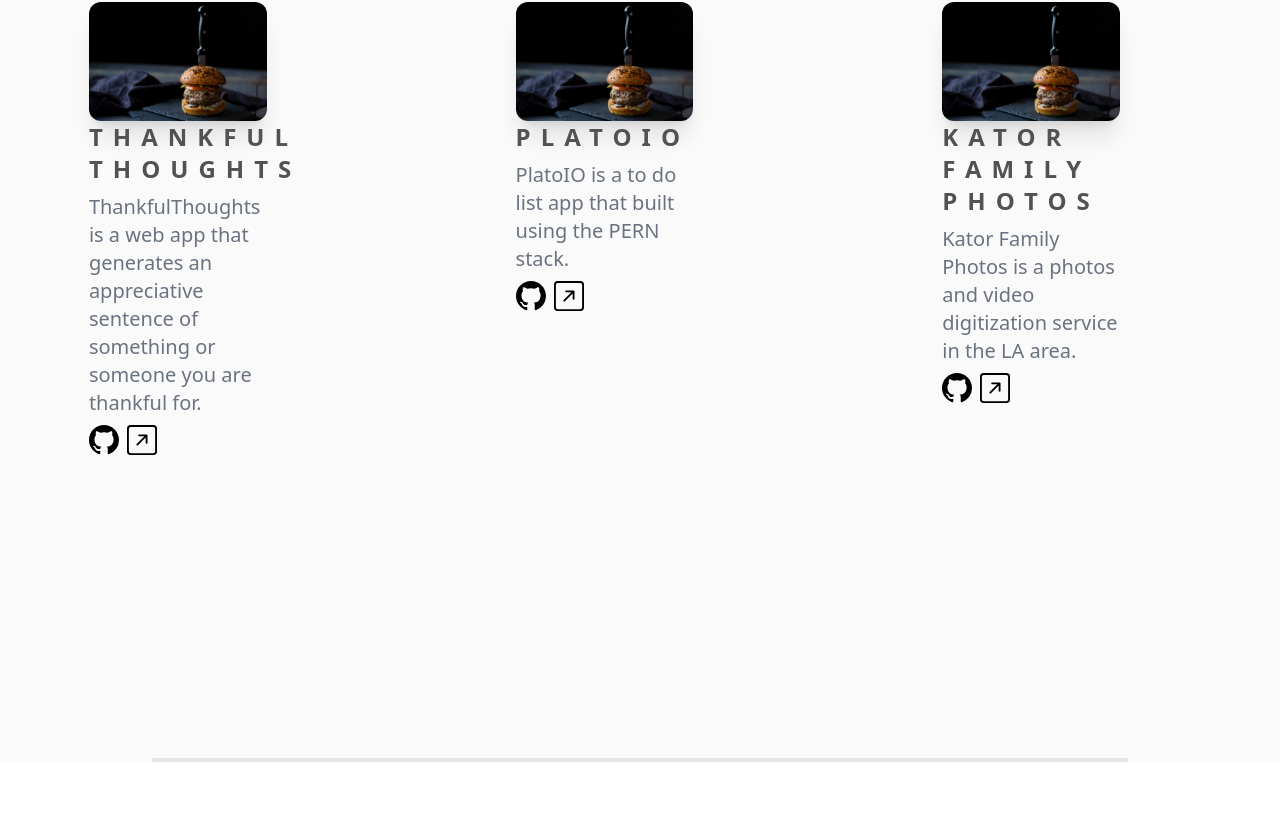
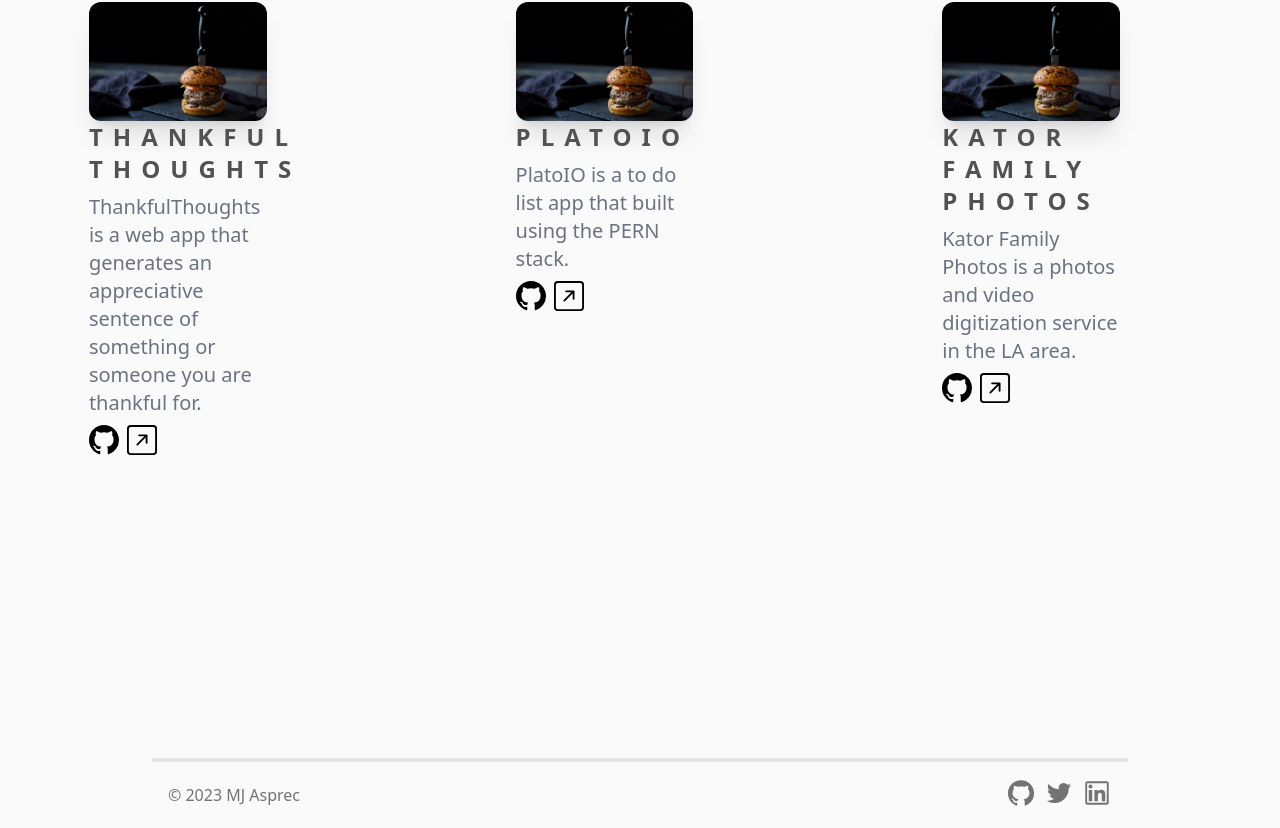
Before and after one commit to mjasprec14/next-portfolio, a Next.js app: page / in a window 1280 px wide. Shown: the part 1757-2585 px from the top of the page. Before the commit the page ends 2519 px from the top, so only its background shows below. Built offline with nearby package versions, Linux system fonts and the light colour scheme.

Commit message:
feat: Footer section

```diff
--- a/src/components/Footer/Footer.tsx
+++ b/src/components/Footer/Footer.tsx
@@ -1,4 +1,10 @@
+import Link from 'next/link';
 import React from 'react';
+import {
+  AiOutlineGithub,
+  AiOutlineTwitter,
+  AiOutlineLinkedin,
+} from 'react-icons/ai';
 
 type Props = {};
 
@@ -9,6 +15,47 @@ const Footer = (props: Props) => {
       className='mx-auto max-w-3xl px-4 sm:px-6 md:max-w-5xl'
     >
       <hr className='w-full h-1 mx-auto mt-8 bg-neutral-200 border-0' />
+
+      <div className='mx-auto p-4 flex flex-col text-center text-neutral-900 md:flex-row md:justify-between'>
+        <div className='flex flex-row items-center justify-center space-x-1 text-neutral-500 dark:text-neutral-100'>
+          © 2023 MJ Asprec
+          <Link href='/'></Link>
+        </div>
+
+        <div className='flex flex-row items-center justify-center space-x-2 mb-1'>
+          <Link
+            href='https://github.com/mjasprec14'
+            rel='noreferrer'
+            target='_blank'
+          >
+            <AiOutlineGithub
+              className='hover:-translate-y-1 transition-transform cursor-pointer text-neutral-500 dark:text-neutral-100'
+              size={30}
+            />
+          </Link>
+          <Link
+            href='https://twitter.com/MjAsprec'
+            rel='noreferrer'
+            target='_blank'
+          >
+            <AiOutlineTwitter
+              className='hover:-translate-y-1 transition-transform cursor-pointer text-neutral-500 dark:text-neutral-100'
+              size={30}
+            />
+          </Link>
+
+          <Link
+            href='https://www.linkedin.com/in/michael-joseph-asprec-254071251/'
+            rel='noreferrer'
+            target='_blank'
+          >
+            <AiOutlineLinkedin
+              className='hover:-translate-y-1 transition-transform cursor-pointer text-neutral-500 dark:text-neutral-100'
+              size={30}
+            />
+          </Link>
+        </div>
+      </div>
     </footer>
   );
 };
```
